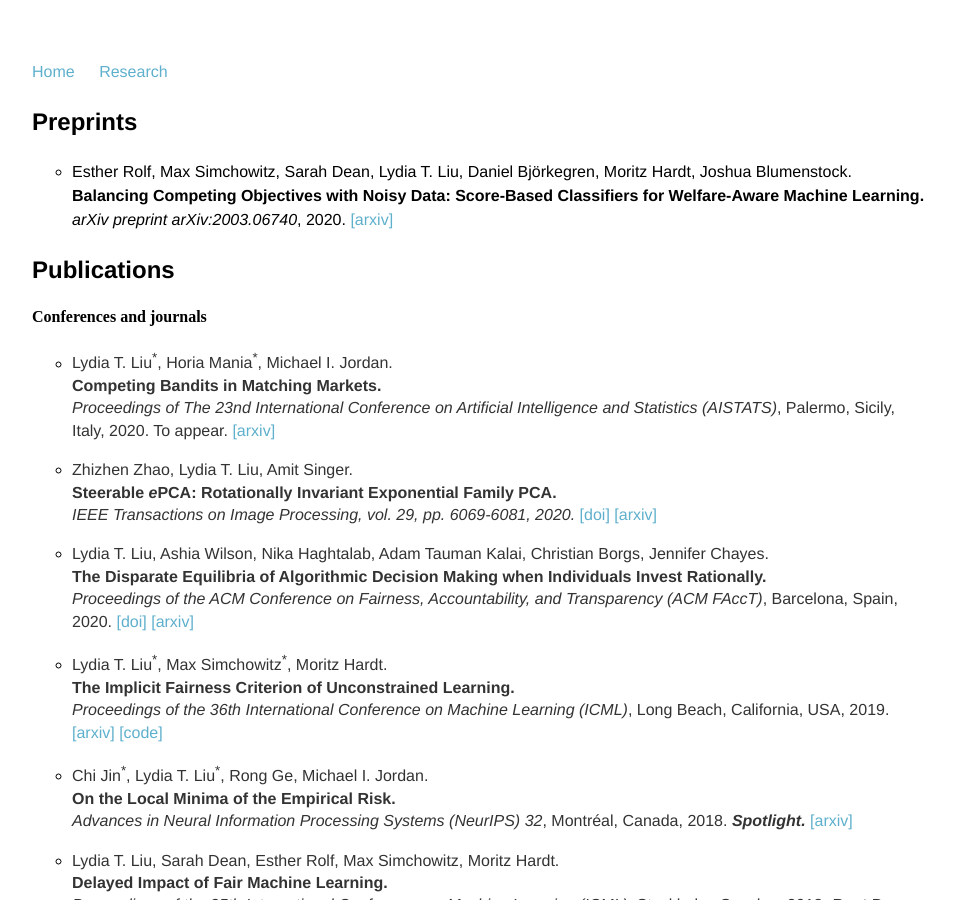
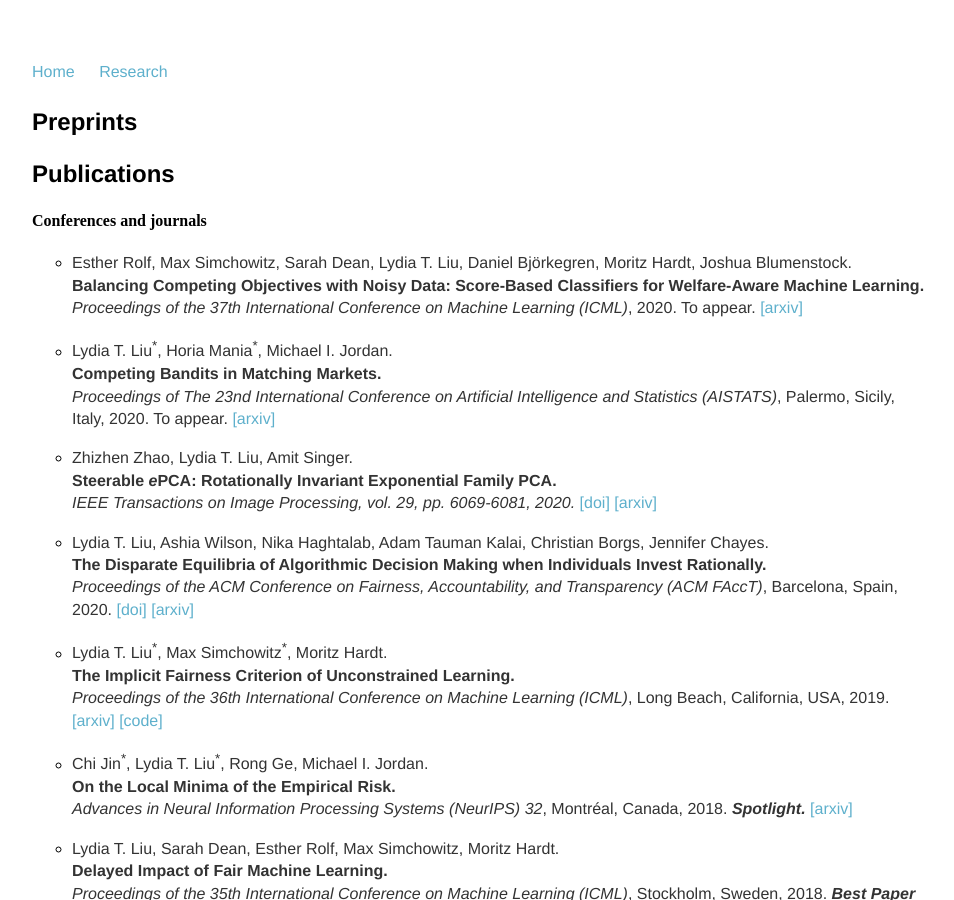
Before and after one commit to serenalwang/serenalwang.github.io, a Jekyll site: the page built from projects.md, in a window 1280 px wide and 900 px high. Shown: the whole window, without its empty margins (160-1114 px from the left). Built offline with Jekyll 4.4.1, drawn with Linux system fonts in a browser that asks for light colours.

Commit message:
Update projects.md

```diff
--- a/projects.md
+++ b/projects.md
@@ -5,13 +5,14 @@ title: Research
 
 ### Preprints
 
-* Esther Rolf, Max Simchowitz, Sarah Dean, Lydia T. Liu, Daniel Björkegren, Moritz Hardt, Joshua Blumenstock.
-**Balancing Competing Objectives with Noisy Data: Score-Based Classifiers for Welfare-Aware Machine Learning.**
-*arXiv preprint arXiv:2003.06740*, 2020. [[arxiv]](https://arxiv.org/abs/2003.06740)
 
 ### Publications
 
 #### Conferences and journals
+
+* Esther Rolf, Max Simchowitz, Sarah Dean, Lydia T. Liu, Daniel Björkegren, Moritz Hardt, Joshua Blumenstock.
+**Balancing Competing Objectives with Noisy Data: Score-Based Classifiers for Welfare-Aware Machine Learning.**
+*Proceedings of the 37th International Conference on Machine Learning (ICML)*, 2020. To appear. [[arxiv]](https://arxiv.org/abs/2003.06740)
 
 * Lydia T. Liu<sup>\*</sup>, Horia Mania<sup>\*</sup>, Michael I. Jordan.
 **Competing Bandits in Matching Markets.**
```
